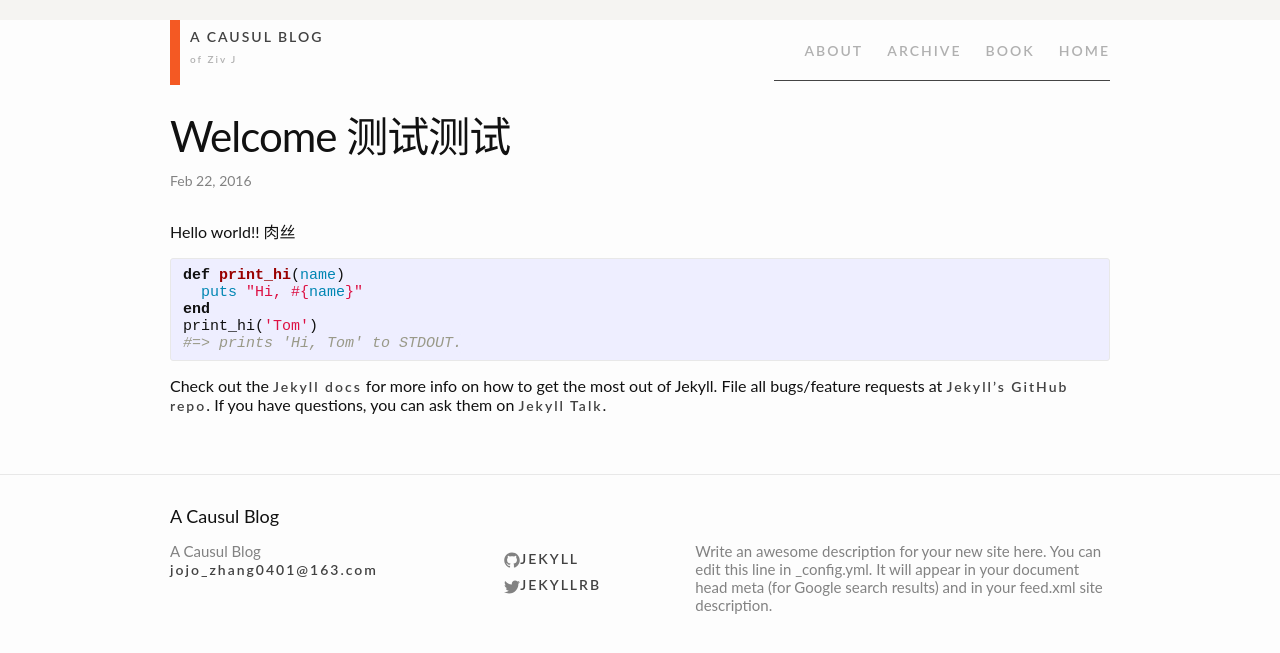
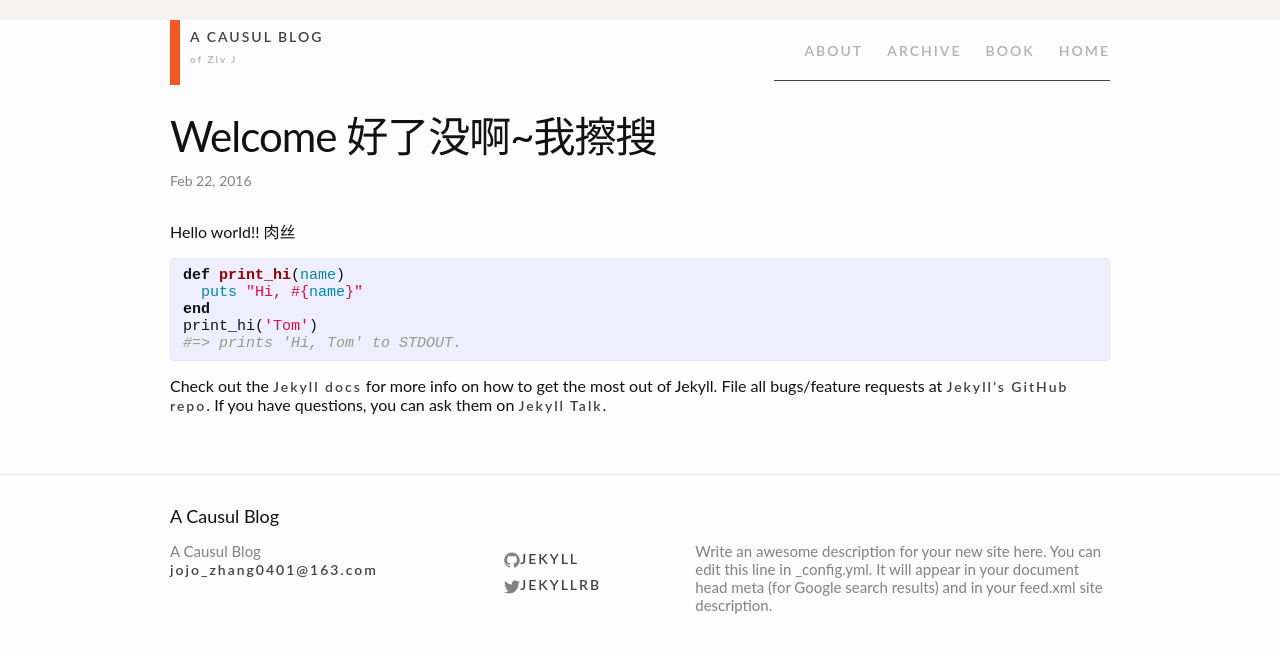
Before and after one commit to EdisonZhang0401/CausulBlog, a Jekyll site: the page built from _posts/2016-02-22-welcom2e-to-jekyll.markdown, in a window 1280 px wide. Shown: the top 653 px of the page. Built offline with Jekyll 4.4.1, drawn with Linux system fonts in a browser that asks for light colours.

Commit message:
Signed-off-by: {EdisonZhang0401} <{jojo_zhang0401@163.com}>

```diff
--- a/_posts/2016-02-22-welcom2e-to-jekyll.markdown
+++ b/_posts/2016-02-22-welcom2e-to-jekyll.markdown
@@ -1,6 +1,6 @@
 ---
 layout: post
-title:  "Welcome 测试测试"
+title:  "Welcome 好了没啊~我擦搜"
 date:   2016-02-22 23:08:35 +0800
 categories: jekyll update
 ---
```
Also changed, not shown: 11 other files.
